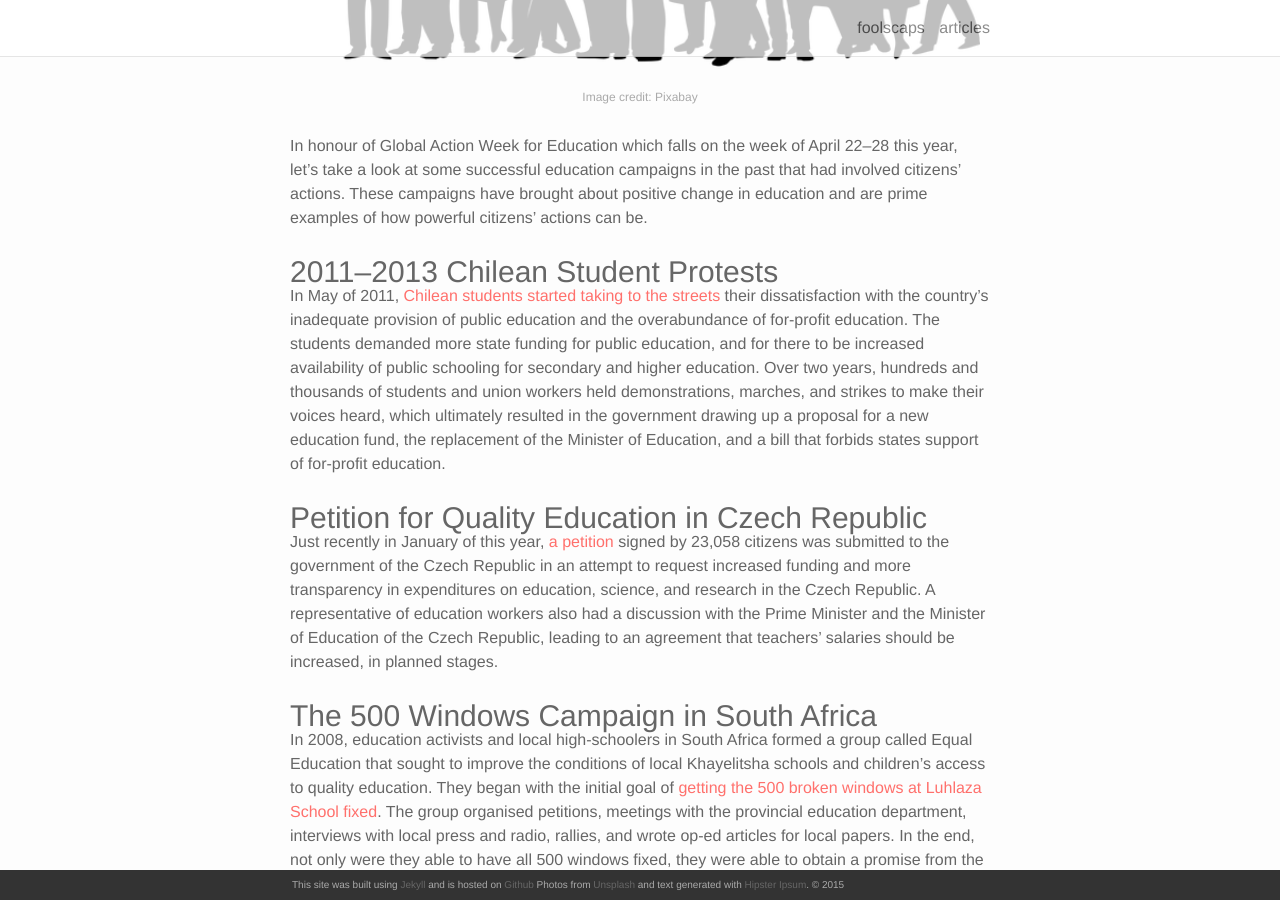
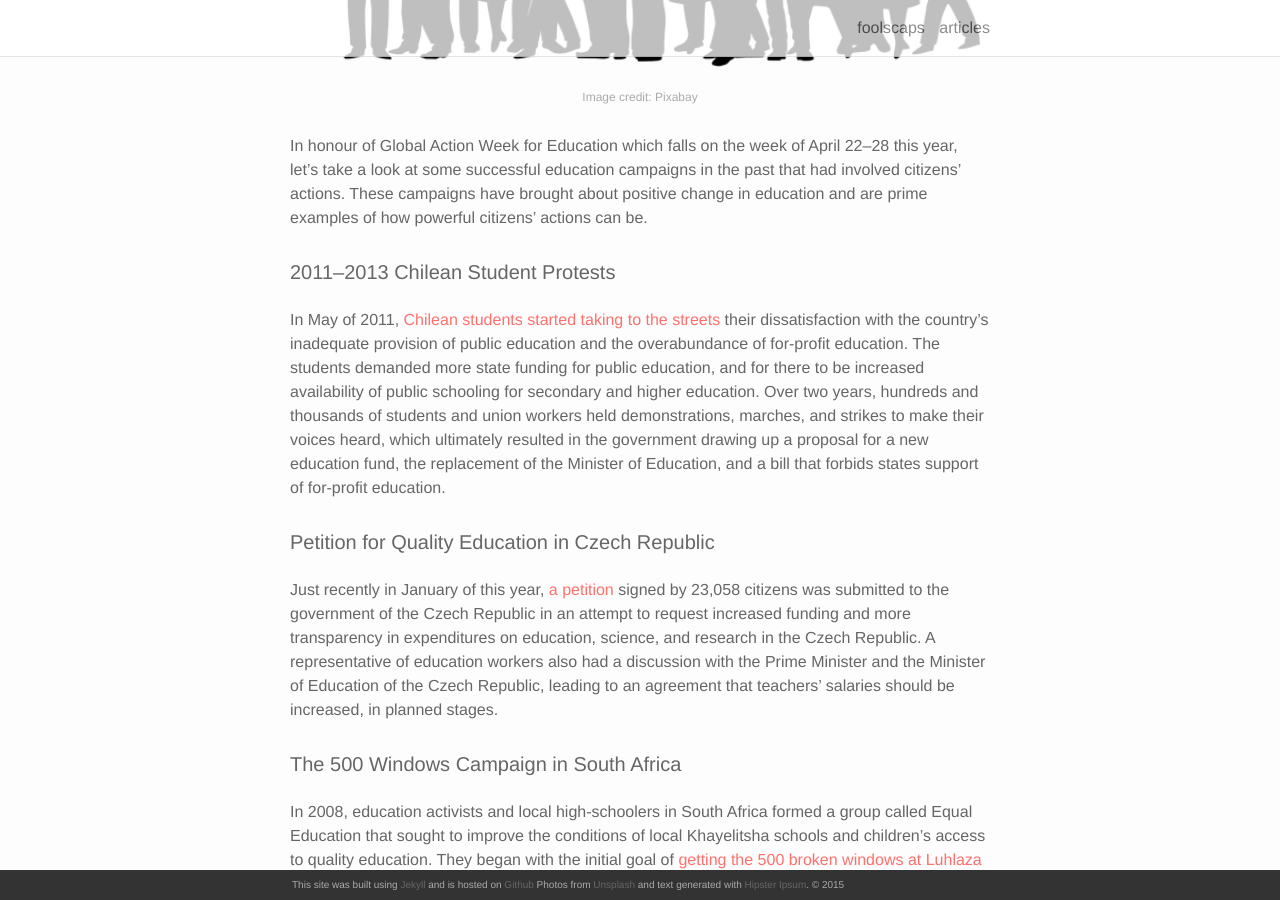
Before and after one commit to foolscaps/foolscaps.github.io, a Jekyll site: the page built from _posts/2018-04-28-GlobalActionWeek.markdown, in a window 1280 px wide and 900 px high, scrolled down 556 px. Built offline with Jekyll 4.4.1, drawn with Linux system fonts in a browser that asks for light colours; nearby versions of some CDN libraries.

Commit message:
Update 2018-04-28-GlobalActionWeek.markdown

```diff
--- a/_posts/2018-04-28-GlobalActionWeek.markdown
+++ b/_posts/2018-04-28-GlobalActionWeek.markdown
@@ -15,22 +15,22 @@ categories: Non-profit
 
 In honour of Global Action Week for Education which falls on the week of April 22–28 this year, let's take a look at some successful education campaigns in the past that had involved citizens’ actions. These campaigns have brought about positive change in education and are prime examples of how powerful citizens' actions can be.
 
-<h3>2011–2013 Chilean Student Protests</h3>
-
+<h4>2011–2013 Chilean Student Protests</h4>
+<br/>
 In May of 2011, <a href="https://en.wikipedia.org/wiki/2011%E2%80%9313_Chilean_student_protests" target="blank">Chilean students started taking to the streets</a> their dissatisfaction with the country's inadequate provision of public education and the overabundance of for-profit education. The students demanded more state funding for public education, and for there to be increased availability of public schooling for secondary and higher education. Over two years, hundreds and thousands of students and union workers held demonstrations, marches, and strikes to make their voices heard, which ultimately resulted in the government drawing up a proposal for a new education fund, the replacement of the Minister of Education, and a bill that forbids states support of for-profit education.
 
-<h3>Petition for Quality Education in Czech Republic</h3>
-
+<h4>Petition for Quality Education in Czech Republic</h4>
+<br/>
 Just recently in January of this year, <a href="https://www.csee-etuce.org/en/news/archive/2504-czech-republic-education-trade-unions-petition-yields-results" target="blank">a petition</a> signed by 23,058 citizens was submitted to the government of the Czech Republic in an attempt to request increased funding and more transparency in expenditures on education, science, and research in the Czech Republic. A representative of education workers also had a discussion with the Prime Minister and the Minister of Education of the Czech Republic, leading to an agreement that teachers' salaries should be increased, in planned stages.
 
-<h3>The 500 Windows Campaign in South Africa</h3>
-
+<h4>The 500 Windows Campaign in South Africa</h4>
+<br/>
 In 2008, education activists and local high-schoolers in South Africa formed a group called Equal Education that sought to improve the conditions of local Khayelitsha schools and children's access to quality education. They began with the initial goal of <a href="https://equaleducation.org.za/wp-content/uploads/2016/09/H-Angara-500-Broken-Windows-2011.pdf" target="blank">getting the 500 broken windows at Luhlaza School fixed</a>. The group organised petitions, meetings with the provincial education department, interviews with local press and radio, rallies, and wrote op-ed articles for local papers. In the end, not only were they able to have all 500 windows fixed, they were able to obtain a promise from the government to invest 671,000 Rands in Luhlaza School.
 
-<h3>Project Literacy on Social Media</h3>
-
+<h4>Project Literacy on Social Media</h4>
+<br/>
 An example of a successful social media campaign is <a href="http://shortyawards.com/2nd-socialgood/project-literacy-first-words" target="blank">Project Literacy</a>, an initiative to increase awareness of adult illiteracy. Activities, events, booths and projects that told stories of adult illiteracy were promoted via videos, websites, and social media. The campaign succeeded in increasing the empathy people have for illiterate adults, as well as increasing the number of people who believe they could have an impact on illiteracy.
 
-<h3>Youth Action for Rights to Education in Pakistan</h3>
-
+<h4>Youth Action for Rights to Education in Pakistan</h4>
+<br/>
 In 2010, Pakistan passed a law mandating that children aged 5–16 have free and compulsory education. The province of Sindh followed up with the Sindh Right of the Children Free and Compulsory Act 2013, but still failed to enforce it immediately after. A group of <a href="https://plan-international.org/advancing-global-goals-girls-pakistan" target="blank">young activists</a>, with the help of the humanitarian organisation Plan International, decided to urge the provincial government of Sindh to implement what is already the law. The activists collected 15,000 signatures in a petition, gave talks at conferences, and met with senior policymakers. Finally, in December of 2016, another law was passed to enforce the 2013 act, giving all children in Sindh the education they deserve.
```
